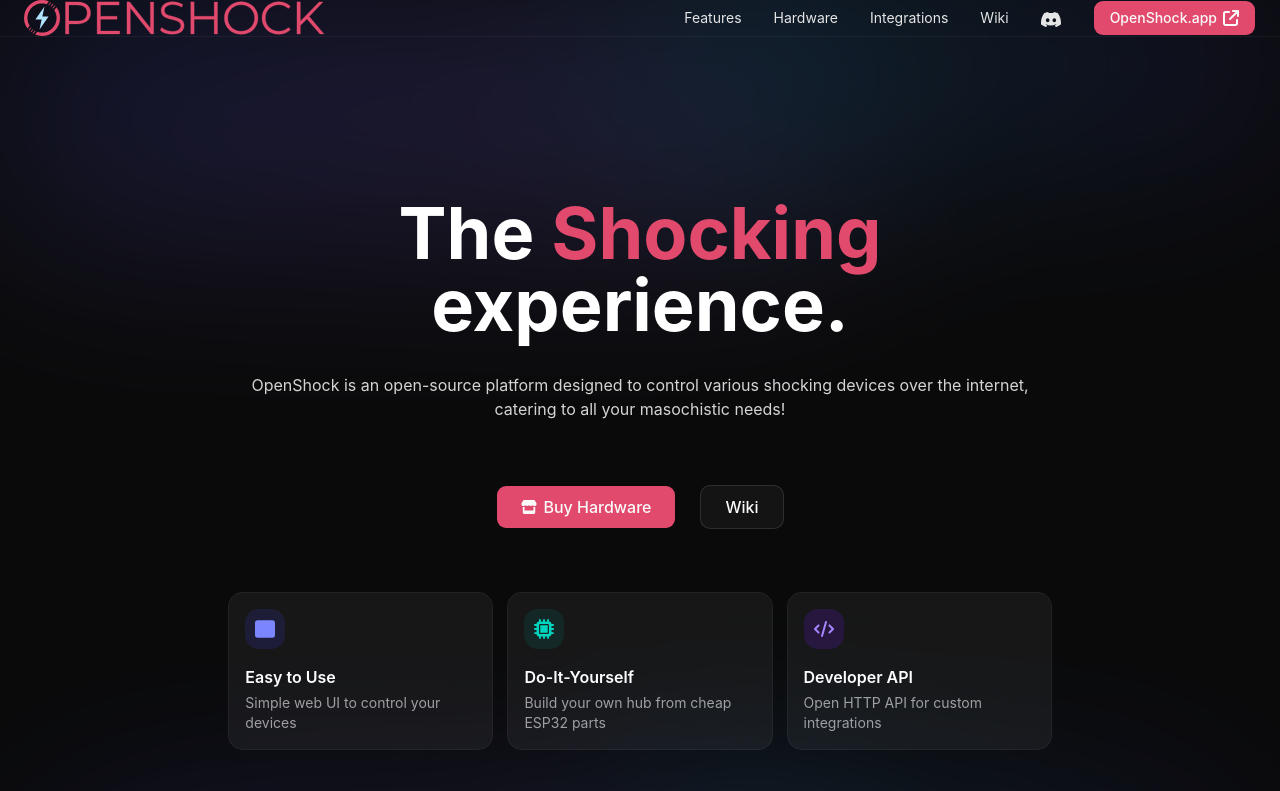
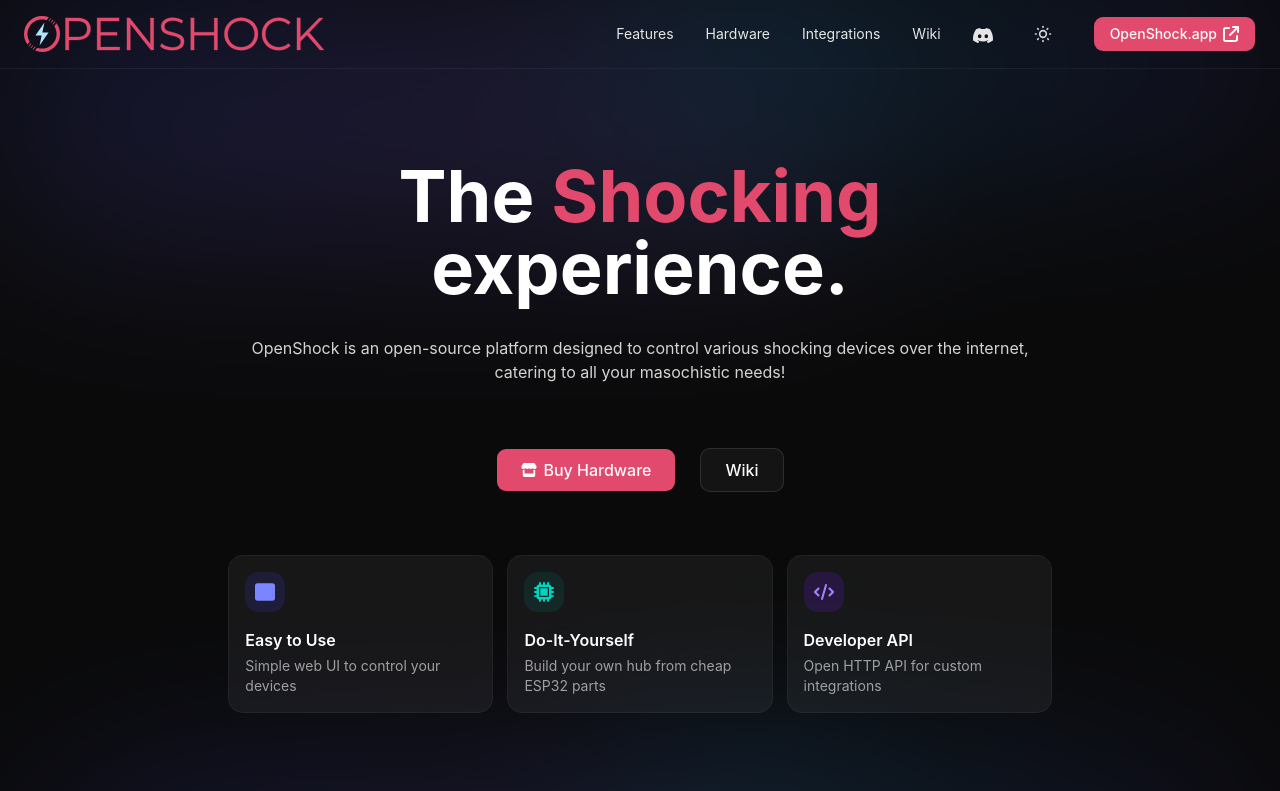
Before and after one commit to OpenShock/OpenShock.org, a SvelteKit app: page / in a window 1280 px wide. Shown: the top 791 px of the page. Built offline with nearby package versions, Linux system fonts and the light colour scheme.

Commit message:
added lightmode switch

```diff
--- a/src/app.css
+++ b/src/app.css
@@ -1,6 +1,7 @@
 @import 'tailwindcss';
 
 @custom-variant dark (&:is(.dark *));
+
 
 :root {
   --radius: 0.625rem;
--- a/src/app.html
+++ b/src/app.html
@@ -15,6 +15,16 @@
     />
     <title>OpenShock</title>
     %sveltekit.head%
+
+    <script>
+      (function () {
+        const stored = localStorage.getItem('theme');
+        const prefersDark = window.matchMedia('(prefers-color-scheme: dark)').matches;
+        if (stored === 'dark' || (!stored && prefersDark)) {
+          document.documentElement.classList.add('dark');
+        }
+      })();
+    </script>
   </head>
   <body data-sveltekit-preload-data="hover">
     <div style="display: contents">%sveltekit.body%</div>
--- a/src/lib/components/AppHeader.svelte
+++ b/src/lib/components/AppHeader.svelte
@@ -4,6 +4,7 @@
   import Container from './Container.svelte';
   import DiscordIcon from './icons/DiscordIcon.svelte';
   import ExternalLinkIcon from './icons/ExternalLinkIcon.svelte';
+  import ThemeToggle from './ThemeToggle.svelte';
 
   // Reactive state for mobile nav
   let isOpen = $state(false);
@@ -31,10 +32,10 @@
 
 <header>
   <nav
-    class="sticky top-0 z-10 w-full border-b border-black/5 dark:border-white/5 lg:border-transparent"
+    class="absolute z-10 w-full border-b border-black/5 dark:border-white/5 lg:border-transparent"
   >
     <Container>
-      <div class="relative flex items-center justify-between py-4 md:py-0">
+      <div class="relative flex flex-wrap items-center justify-between gap-6 py-3 md:gap-0 md:py-4">
         <a href="/" aria-label="logo" class="flex items-center space-x-2 shrink-0">
           <img
             class="h-9"
@@ -49,7 +50,7 @@
           class="hidden lg:flex lg:items-center lg:gap-8"
         >
           <div class="text-gray-600 dark:text-gray-200">
-            <ul class="flex gap-8 text-sm">
+            <ul class="flex gap-8 text-sm items-center">
               <li>
                 <a
                   href="/#features"
@@ -96,6 +97,9 @@
                 >
                   <DiscordIcon class="w-5 inline-block" />
                 </a>
+              </li>
+              <li>
+                <ThemeToggle />
               </li>
             </ul>
           </div>
--- /dev/null
+++ b/src/lib/components/ThemeToggle.svelte
@@ -0,0 +1,31 @@
+<script lang="ts">
+  let isDark = $derived(false);
+
+  $effect(() => {
+    isDark = document.documentElement.classList.contains('dark');
+  });
+
+  function toggleTheme() {
+    isDark = !isDark;
+    document.documentElement.classList.toggle('dark', isDark);
+    localStorage.setItem('theme', isDark ? 'dark' : 'light');
+  }
+</script>
+
+<button
+  onclick={toggleTheme}
+  aria-label="Toggle theme"
+  class="rounded-full p-2 text-gray-600 transition hover:bg-gray-100 dark:text-gray-300 dark:hover:bg-gray-800"
+>
+  {#if isDark}
+    <!-- Sun icon -->
+    <svg class="h-5 w-5" fill="none" stroke="currentColor" viewBox="0 0 24 24" stroke-width="2">
+      <path stroke-linecap="round" stroke-linejoin="round" d="M12 3v1m0 16v1m9-9h-1M4 12H3m15.36 6.36l-.7-.7M6.34 6.34l-.7-.7m12.02 0l-.7.7M6.34 17.66l-.7.7M12 8a4 4 0 100 8 4 4 0 000-8z" />
+    </svg>
+  {:else}
+    <!-- Moon icon -->
+    <svg class="h-5 w-5" fill="none" stroke="currentColor" viewBox="0 0 24 24" stroke-width="2">
+      <path stroke-linecap="round" stroke-linejoin="round" d="M20.354 15.354A9 9 0 018.646 3.646 9.003 9.003 0 0012 21a9.003 9.003 0 008.354-5.646z" />
+    </svg>
+  {/if}
+</button>
```
